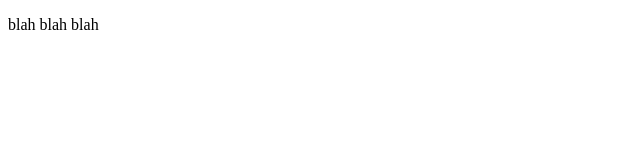
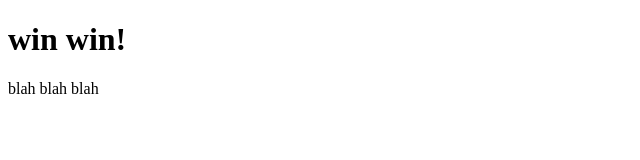
Before and after one commit to ejmitzi/imaginationnails, a plain HTML site: page index.html in a window 1280 px wide. Shown: the whole page, without its empty margins (0-640 px from the left). Drawn offline with Linux system fonts and the light colour scheme.

Commit message:
Update index.html

```diff
--- a/index.html
+++ b/index.html
@@ -11,6 +11,7 @@
 </head>
 
 <body>
+   <h1>win win!</h1>
 <p>blah blah blah</p>
 </body>
 
```
